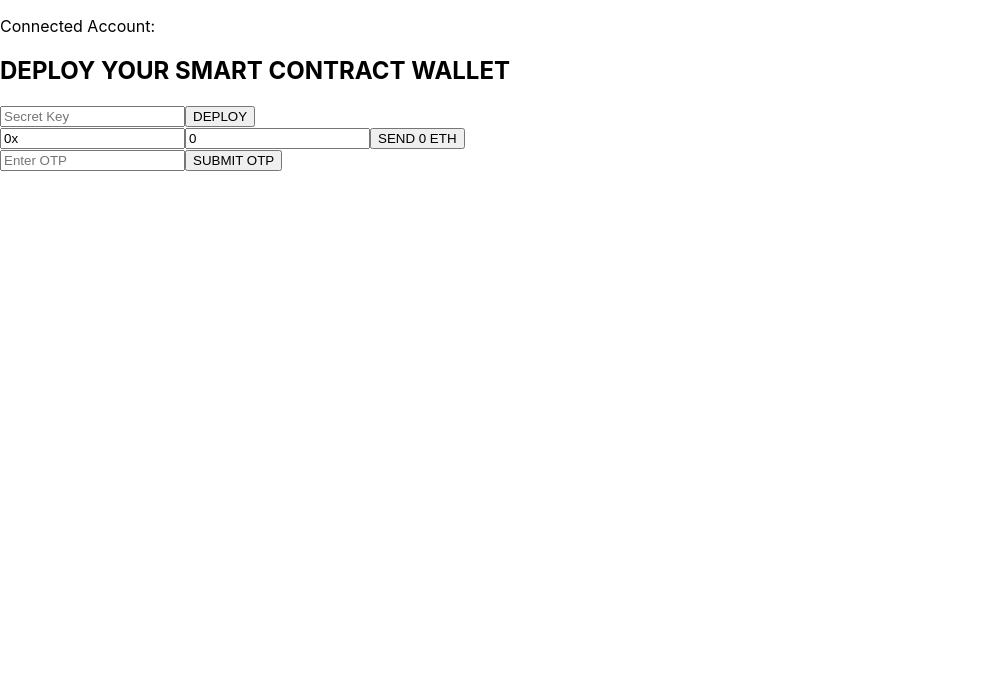
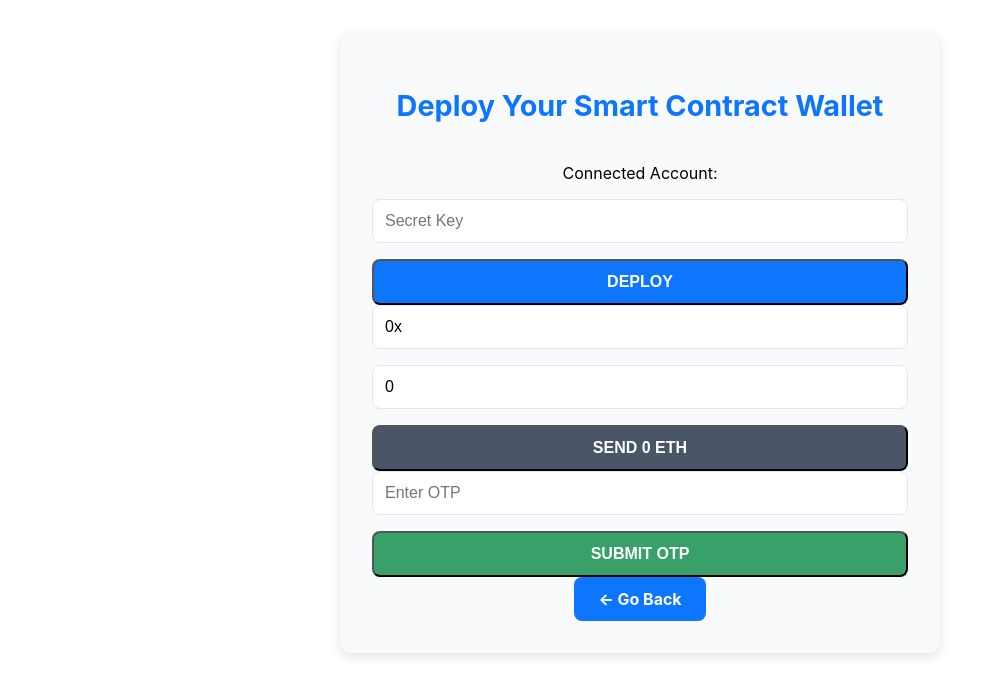
Before and after one commit to berkingurcan/tavukcivciv-ETHGlobal-Singapore24, a Next.js app in the folder frontend/: page /wallet in a window 1280 px wide. Shown: the top 696 px of the page, without its empty margins (0-999 px from the left). Built offline with nearby package versions, Linux system fonts and the light colour scheme; what @rainbow-me/rainbowkit, wagmi would draw is missing.

Commit message:
feat wallet ui

```diff
--- a/frontend/src/pages/wallet.tsx
+++ b/frontend/src/pages/wallet.tsx
@@ -1,5 +1,6 @@
 "use client"
 import { useState, useEffect } from "react";
+import styles from "../styles/Wallet.module.css";
 
 export default function Wallet() {
   const [account, setAccount] = useState<string | null>(null);
@@ -7,8 +8,7 @@ export default function Wallet() {
   const [address, setAddress] = useState<string>("0x");
   const [value, setValue] = useState<string>("0");
   const [secretKey, setSecretKey] = useState<string>("");
-  const [otp, setOtp] = useState<string>(""); // Add state for OTP
-
+  const [otp, setOtp] = useState<string>("");
 
   const handleValue = (event: any) => {
     setValue(event.target.value);
@@ -30,7 +30,7 @@ export default function Wallet() {
     return
   }
 
-  function sendTransaction() {
+  function sendTransaction() {
     return
   }
 
@@ -39,68 +39,76 @@ export default function Wallet() {
   }
 
   return (
-        <main className="flex flex-col gap-8 row-start-2 items-center sm:items-start">
     <div>
+    <main className={styles.container}>
+      <h2 className={styles.heading}>Deploy Your Smart Contract Wallet</h2>
       <p className="text-lg font-semibold">Connected Account: {account}</p>
-            <h2>DEPLOY YOUR SMART CONTRACT WALLET</h2>
 
-            <div className="mt-4 flex flex-col gap-4">
+      <div className={styles.inputGroup}>
         <input
           type="text"
           placeholder="Secret Key"
-                className="p-2 border border-gray-300 rounded-md"
+          className={styles.inputField}
           value={secretKey}
           onChange={handleSecretKeyChange}
         />
         <button
-                className="px-4 py-2 bg-slate-900 text-white rounded-2xl"
+          className={`${styles.button} ${styles.deployButton}`}
           onClick={deployWallet}
         >
           DEPLOY
         </button>
       </div>
 
-            <div className="mt-4 flex flex-col gap-4">
+      <div className={styles.inputGroup}>
         <input
           type="text"
           placeholder="Transfer Address"
-                className="p-2 border border-gray-300 rounded-md"
+          className={styles.inputField}
           value={address}
           onChange={handleAddressChange}
         />
         <input
           type="text"
           placeholder="Enter Value ETH"
-                className="p-2 border border-gray-300 rounded-md"
+          className={styles.inputField}
           value={value}
           onChange={handleValue}
         />
         <button
-                className="px-4 py-2 bg-slate-600 text-white rounded-2xl"
+          className={`${styles.button} ${styles.sendButton}`}
           onClick={sendTransaction}
         >
           SEND {value} ETH
         </button>
+      </div>
 
-            </div>
-            <div className="mt-4 flex flex-col gap-4">
+      <div className={styles.inputGroup}>
         <input
           type="text"
           placeholder="Enter OTP"
-                className="p-2 border border-gray-300 rounded-md"
+          className={styles.inputField}
           value={otp}
           onChange={handleOtpChange}
         />
         <button
-                className="px-4 py-2 bg-green-600 text-white rounded-2xl"
+          className={`${styles.button} ${styles.otpButton}`}
           onClick={submitOtp}
         >
           SUBMIT OTP
         </button>
       </div>
 
+      {error && <p className={styles.error}>{error}</p>}
+        <a
+          className={`${styles.button} ${styles.deployButton}`}
+          href="/"
+          rel="noopener noreferrer"
+        >
+          ← Go Back
+        </a>
+    </main>
+
     </div>
-        {error && <p className="text-red-500">{error}</p>}
-      </main>
-    )
+  );
 }
```
Lines whose indentation alone changed are shown as unchanged.
